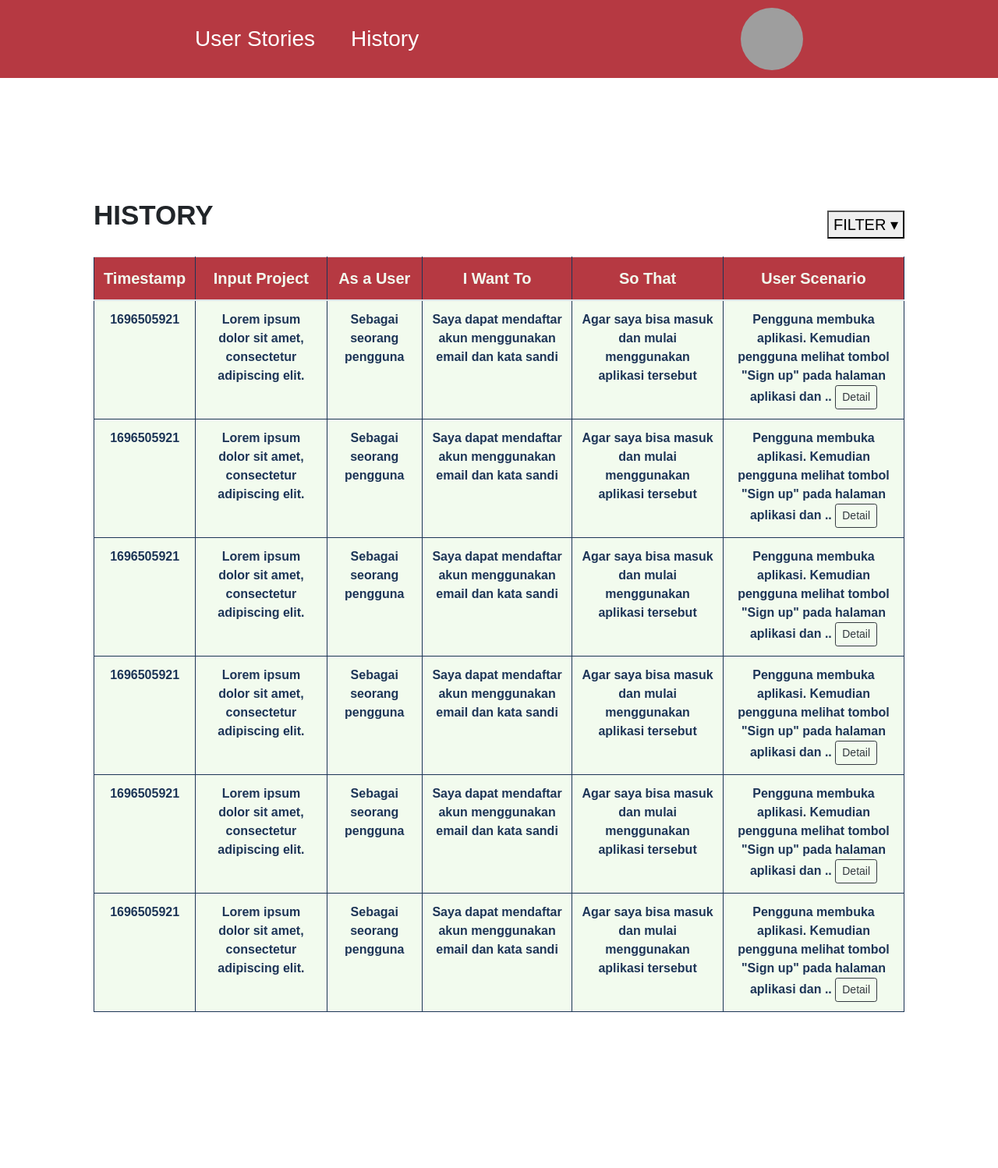
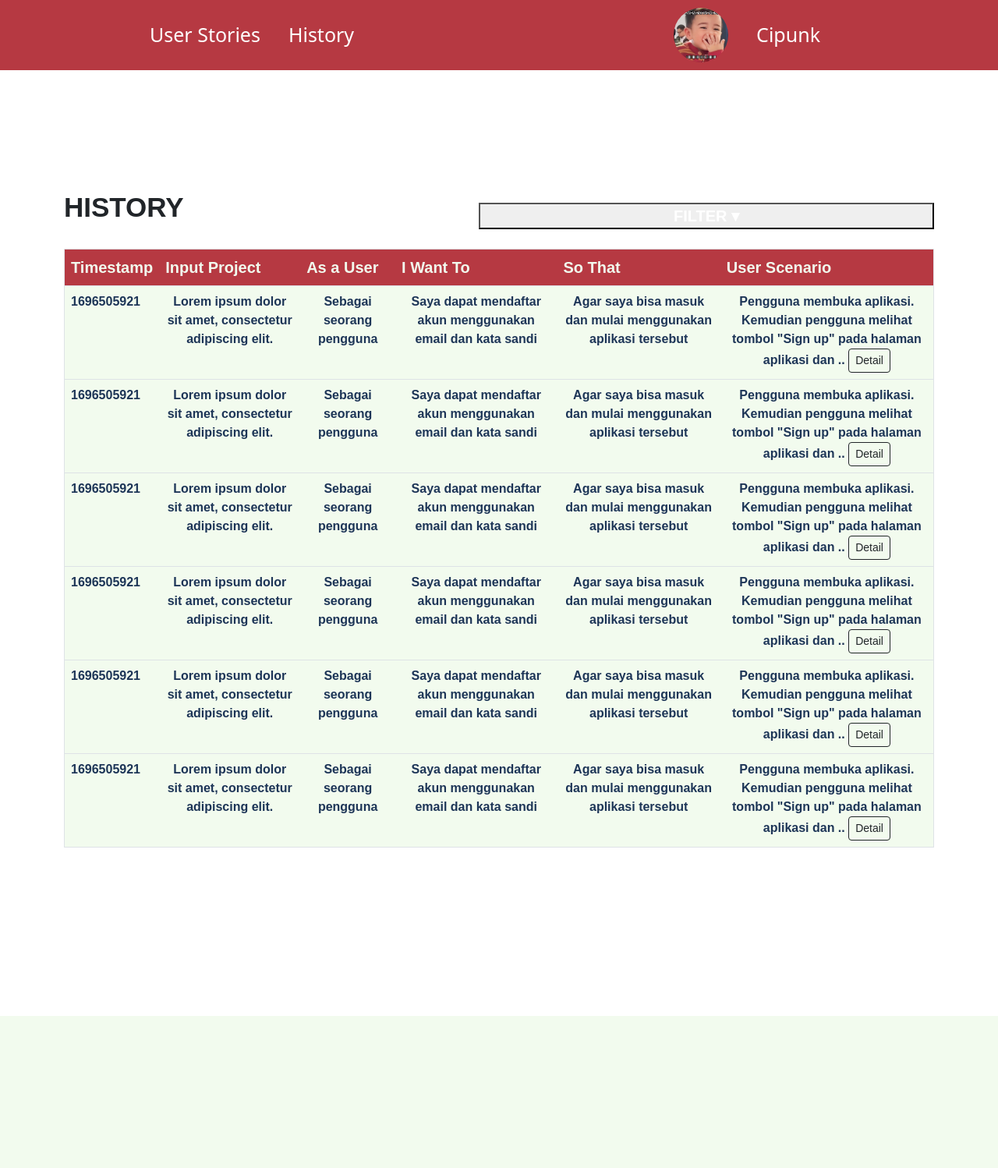
Before and after one commit to AgileRE-2023/USGenerator, a Django app: page /client/history in a window 1280 px wide. Shown: the whole page at 78% size. After the commit the page ends 1303 px from the top, so only its background shows below. Run offline with Django 4.2, Linux system fonts and the light colour scheme; some libraries are stand-ins or nearby versions; grey boxes are pictures that could not be loaded.

Commit message:
refactor history to base

```diff
--- /dev/null
+++ b/usg/client/static/client/history.css
@@ -0,0 +1,107 @@
+/* Custom CSS untuk navbar */
+.custom-navbar {
+    background-color: #B63942; /* Warna merah maroon */
+    padding: 10px 250px;
+}
+
+.custom-navbar>a {
+    color: white;
+    font-size: 28px; /* Mengubah ukuran font */
+    text-decoration: none;
+    font-family: Arial, sans-serif;
+    padding-right: 30px;
+}
+
+.custom-navbar>a:hover {
+    color: black;
+}
+
+
+/* Custom CSS untuk gambar profil */
+.profile-img {
+    width: 80px;
+    height: 80px;
+    border-radius: 50%; /* Membuat gambar profil menjadi bulat */
+    margin-left: 10px;
+}
+
+
+/* Atas Tabel */
+.top_table {
+    display: flex;
+    justify-content: space-between;
+    font-family: Arial, sans-serif;
+}
+
+.dropdown {
+    position: relative;
+    display: inline-block;
+}
+
+.dropdown-content {
+    display: none;
+    position: absolute;
+    background-color: #f1f1f1;
+    min-width: 160px;
+    z-index: 1;
+}
+
+.dropdown-content a {
+    padding: 12px 16px;
+    text-decoration: none;
+    display: block;
+    cursor: pointer;
+}
+
+/* Tampilkan dropdown saat tombol diklik */
+.dropdown:hover .dropdown-content {
+    display: block;
+}
+
+.Filter {
+    font-size: 20px;
+    padding-top: 20px;
+}
+
+.Judul {
+    font-size: 35px;
+    padding-left: 0px;
+    padding-bottom: 10px;
+}
+
+
+/* List History */
+.container {
+    padding-left: 50px;
+    padding-top: 150px;
+    padding-bottom: 200px;
+    padding-right: 50px;
+    font-weight: bold;
+}
+
+.table {
+    position: relative;
+    border-collapse: collapse;
+    margin: auto;
+    border: 1px solid #1D3557; /* Mengatur border luaran tabel */
+    width: 100%;
+    font-weight: bold;
+}
+
+.kolom {
+    background-color: #B63942;
+    color: #F2FBEE;
+    font-size: 20px;
+}
+
+.baris {
+    color: #1D3557 ;
+    background-color: #F2FBEE;
+}
+
+th, td {
+    border: 1px solid #1D3557;
+    padding: 8px; /* Padding di dalam sel */
+    text-align: center; /* Alignment teks dalam sel (opsional) */
+    font-family: Arial, sans-serif;
+}
--- a/usg/client/templates/history/history.html
+++ b/usg/client/templates/history/history.html
@@ -1,26 +1,12 @@
-<!DOCTYPE html>
-<html lang="en">
-<head>
-    <meta charset="UTF-8">
-    <meta name="viewport" content="width=device-width, initial-scale=1.0">
-    <title>Navbar with Bootstrap</title>
-    <!-- Include Bootstrap CSS -->
-    <link href="https://cdn.jsdelivr.net/npm/bootstrap@4.5.2/dist/css/bootstrap.min.css" rel="stylesheet">
-    <link rel="stylesheet" href="style.css">
-</head>
-
-<body>
-    <!-- Navbar menggunakan Bootstrap -->
-    <nav class="navbar navbar-expand-lg custom-navbar">
-        <a class="navbar-brand" href="#">User Stories</a>
-        <a class="nav-brand" href="#">History</a>
-        <ul class="navbar-nav ml-auto">
-            <li class="nav-item">
-                <img src="mashironoise6.png" alt="Gambar Profil" class="profile-img">
-            </li>
-        </ul>
-    </nav>
-
+{% extends "base.html" %}
+{% load static %}
+{% block style %}
+<link rel="stylesheet" href="{% static 'client/history.css' %}">
+{% endblock %}
+{% block title %}
+    history
+{% endblock %}
+{% block content %}
 <!-- Tabel -->
 <div class="container">
     <nav class="top_table">
@@ -114,118 +100,8 @@
         </tbody>
     </table>
 </div>
+{% endblock %}
 
-
-<style>
-/* Custom CSS untuk navbar */
-.custom-navbar {
-    background-color: #B63942; /* Warna merah maroon */
-    padding: 10px 250px;
-}
-
-.custom-navbar>a {
-    color: white;
-    font-size: 28px; /* Mengubah ukuran font */
-    text-decoration: none;
-    font-family: Arial, sans-serif;
-    padding-right: 30px;
-}
-
-.custom-navbar>a:hover {
-    color: black;
-}
-
-
-/* Custom CSS untuk gambar profil */
-.profile-img {
-    width: 80px;
-    height: 80px;
-    border-radius: 50%; /* Membuat gambar profil menjadi bulat */
-    margin-left: 10px;
-}
-
-
-/* Atas Tabel */
-.top_table {
-    display: flex;
-    justify-content: space-between;
-    font-family: Arial, sans-serif;
-}
-
-.dropdown {
-    position: relative;
-    display: inline-block;
-}
-
-.dropdown-content {
-    display: none;
-    position: absolute;
-    background-color: #f1f1f1;
-    min-width: 160px;
-    z-index: 1;
-}
-
-.dropdown-content a {
-    padding: 12px 16px;
-    text-decoration: none;
-    display: block;
-    cursor: pointer;
-}
-
-/* Tampilkan dropdown saat tombol diklik */
-.dropdown:hover .dropdown-content {
-    display: block;
-}
-
-.Filter {
-    font-size: 20px;
-    padding-top: 20px;
-}
-
-.Judul {
-    font-size: 35px;
-    padding-left: 0px;
-    padding-bottom: 10px;
-}
-
-
-/* List History */
-.container {
-    padding-left: 50px;
-    padding-top: 150px;
-    padding-bottom: 200px;
-    padding-right: 50px;
-    font-weight: bold;
-}
-
-.table {
-    position: relative;
-    border-collapse: collapse;
-    margin: auto;
-    border: 1px solid #1D3557; /* Mengatur border luaran tabel */
-    width: 100%;
-    font-weight: bold;
-}
-
-.kolom {
-    background-color: #B63942;
-    color: #F2FBEE;
-    font-size: 20px;
-}
-
-.baris {
-    color: #1D3557 ;
-    background-color: #F2FBEE;
-}
-
-th, td {
-    border: 1px solid #1D3557;
-    padding: 8px; /* Padding di dalam sel */
-    text-align: center; /* Alignment teks dalam sel (opsional) */
-    font-family: Arial, sans-serif;
-}
-
-</style>
 
 
 <script>
@@ -247,11 +123,3 @@ dropdownContent.addEventListener("click", function (e) {
     }
 });
 </script>
-
-    <!-- Script untuk mengaktifkan Bootstrap JavaScript -->
-    <script src="https://code.jquery.com/jquery-3.5.1.slim.min.js"></script>
-    <script src="https://cdn.jsdelivr.net/npm/@popperjs/core@2.5.3/dist/umd/popper.min.js"></script>
-    <script src="https://cdn.jsdelivr.net/npm/bootstrap@4.5.2/dist/js/bootstrap.min.js"></script>
-
-</body>
-</html>
```
